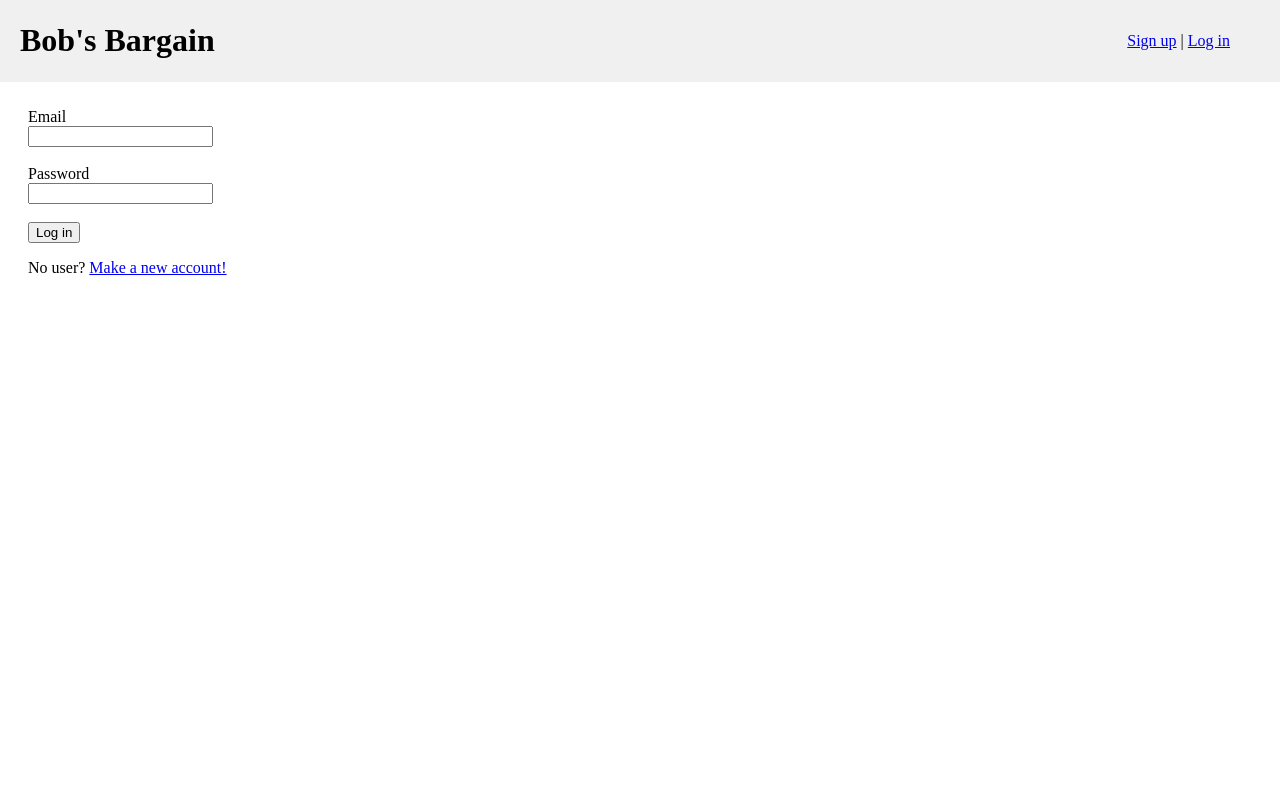
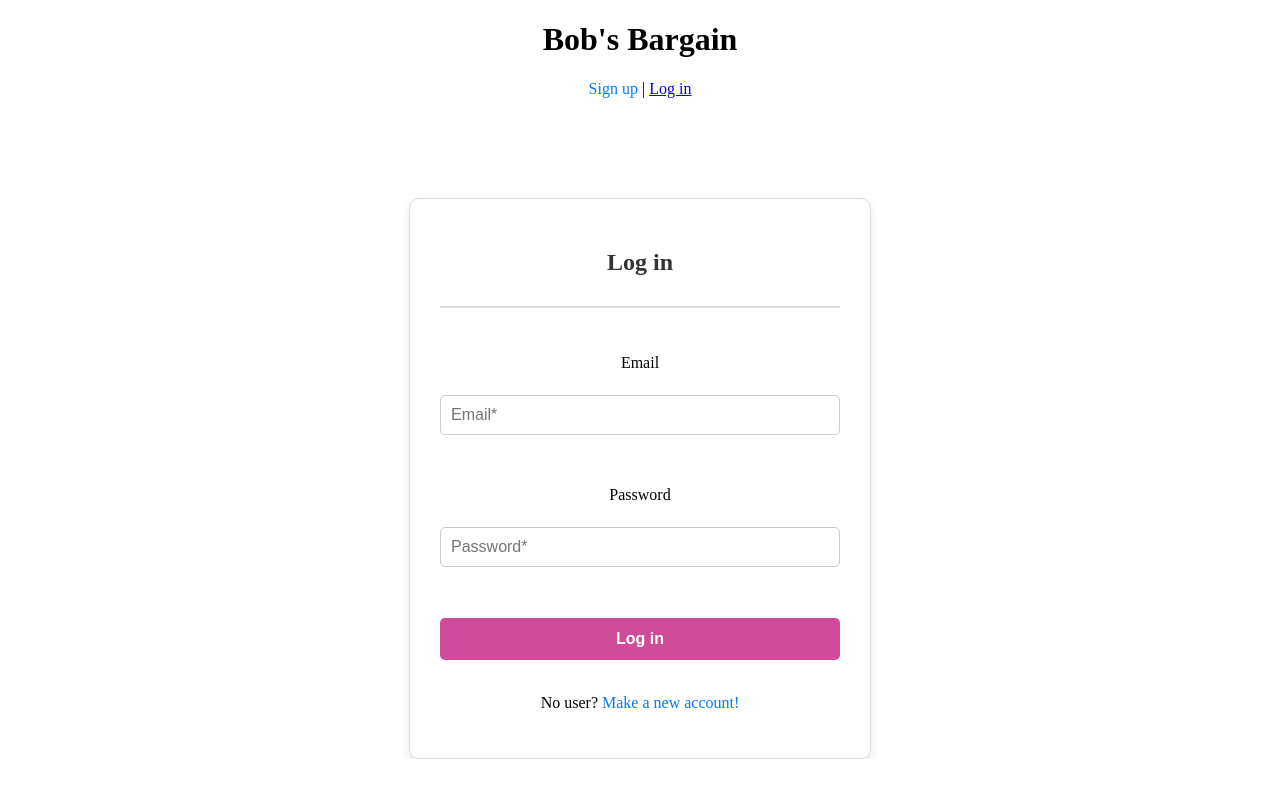
Before and after one commit to maha897/frontend-bobs-bargain, a React (Vite) app: page /#/login in a window 1280 px wide. Built offline with nearby package versions, Linux system fonts and the light colour scheme.

Commit message:
styles for header/login/signup

```diff
--- a/src/App.css
+++ b/src/App.css
@@ -1,39 +1,143 @@
-.header {
-  display: flex;
-  justify-content: space-between;
-  align-items: center;
-  background-color: #f0f0f0;
-  padding: 1px 20px;
-  position: fixed;
-  top: 0;
-  left: 0;
-  width: 100%;
-  z-index: 1000;
-}
-
-.log-in {
-  margin-right: 70px;
-}
-
-.avatar-container {
-  margin-right: 70px;
+.app {
+  text-align: center;
 }
 
 .page {
-  margin-top: 80px;
-  padding: 20px;
-  box-sizing: border-box;
+  text-align: center;
+  margin-top: 100px;
 }
 
-.app {
+.login-page-container {
   display: flex;
+  justify-content: center;
+  align-items: center;
+  overflow: hidden;
 }
 
-.page {
-  flex-grow: 1;
+.login-form-container {
+  width: 400px;
+  background-color: #ffffff;
+  border: 1px solid #dddddd;
+  padding: 30px;
+  border-radius: 10px;
+  box-shadow: 0px 4px 10px rgba(0, 0, 0, 0.1);
+  overflow: hidden;
 }
 
-.search-bar-container {
-  border: 1px solid #eee;
-  padding: 15px;
+.login-form {
+  display: flex;
+  flex-direction: column;
 }
+
+.login-form label {
+  font-size: 16px;
+  margin-bottom: 5px;
+}
+
+.login-form input {
+  padding: 10px;
+  margin-bottom: 15px;
+  border: 1px solid #cccccc;
+  border-radius: 5px;
+  font-size: 16px;
+}
+
+.login-form button {
+  padding: 12px 24px;
+  font-size: 16px;
+  font-weight: bold;
+  background-color: #ce4c9a;
+  color: #ffffff;
+  border: none;
+  border-radius: 5px;
+  cursor: pointer;
+  transition: background-color 0.3s, color 0.3s;
+}
+
+.login-form button:hover {
+  background-color: #bb3e89;
+}
+
+.sign-up {
+  color: #007bff;
+  text-decoration: none;
+}
+
+.sign-up:hover {
+  text-decoration: underline;
+}
+
+.signup-page-container {
+  display: flex;
+  justify-content: center;
+  align-items: center;
+  overflow: hidden;
+}
+
+.signup-form-container {
+  width: 400px;
+  background-color: #ffffff;
+  border: 1px solid #dddddd;
+  padding: 30px;
+  border-radius: 10px;
+  box-shadow: 0px 4px 10px rgba(0, 0, 0, 0.1);
+  overflow: hidden;
+  margin-bottom: 50px;
+}
+
+.signup-form {
+  display: flex;
+  flex-direction: column;
+}
+
+.signup-form label {
+  font-size: 16px;
+  margin-bottom: 5px;
+}
+
+.signup-form input {
+  padding: 10px;
+  margin-bottom: 15px;
+  border: 1px solid #cccccc;
+  border-radius: 5px;
+  font-size: 16px;
+}
+
+.signup-form button {
+  padding: 12px 24px;
+  font-size: 16px;
+  font-weight: bold;
+  background-color: #ce4c9a;
+  color: #ffffff;
+  border: none;
+  border-radius: 5px;
+  cursor: pointer;
+  transition: background-color 0.3s, color 0.3s;
+}
+
+.signup-form button:hover {
+  background-color: #bb3e89;
+}
+
+.signup-form a:hover {
+  text-decoration: underline;
+}
+.signup-form-container h2 {
+  margin-bottom: 20px;
+  color: #333333;
+}
+
+.login-form-container h2 {
+  margin-bottom: 20px;
+  color: #333333;
+}
+
+.line-div {
+  margin-top: 30px;
+  margin-bottom: 20px;
+}
+
+.line-div hr {
+  border: 0;
+  border-top: 2px solid #dddddd;
+}
--- a/src/components/Auth/LogInPage.jsx
+++ b/src/components/Auth/LogInPage.jsx
@@ -46,6 +46,11 @@ function LogInPage() {
   return (
     <div className="login-page-container">
       <div className="login-form-container">
+        <h2>Log in</h2>
+        <div className="line-div">
+          <hr></hr>
+          <br />
+        </div>
         <form className="login-form" onSubmit={logIn}>
           <label htmlFor="email">Email</label> <br />
           <input
@@ -53,6 +58,7 @@ function LogInPage() {
             name="email"
             onChange={handleChange}
             value={inputData.email}
+            placeholder="Email*"
           />
           <br />
           <br />
@@ -62,12 +68,18 @@ function LogInPage() {
             name="password"
             onChange={handleChange}
             value={inputData.password}
+            placeholder="Password*"
           />
           <br />
           <br />
-          <button>Log in</button>
+          <button className="button">Log in</button>
           <br />
-          <p>No user? <Link className="sign-up" to={"/signup"}>Make a new account!</Link></p>
+          <p>
+            No user?{" "}
+            <Link className="sign-up" to={"/signup"}>
+              Make a new account!
+            </Link>
+          </p>
         </form>
       </div>
     </div>
--- a/src/components/Auth/SignUpPage.jsx
+++ b/src/components/Auth/SignUpPage.jsx
@@ -49,6 +49,11 @@ function SignUpPage() {
   return (
     <div className="signup-page-container">
       <div className="signup-form-container">
+        <h2>Sign up</h2>
+        <div className="line-div">
+          <hr></hr>
+          <br/>
+        </div>
         <form className="signup-form" onSubmit={submitForm}>
           <label htmlFor="firstName">First name</label> <br />
           <input
@@ -57,9 +62,9 @@ function SignUpPage() {
             onChange={handleChange}
             value={inputData.firstName}
             required
+            placeholder="First name*"
           />
-          <br />
-          <br />
+
           <label htmlFor="lastName">Last name</label> <br />
           <input
             type="text"
@@ -67,9 +72,8 @@ function SignUpPage() {
             onChange={handleChange}
             value={inputData.lastName}
             required
+            placeholder="Last name*"
           />
-          <br />
-          <br />
           <label htmlFor="email">Email</label> <br />
           <input
             type="email"
@@ -77,9 +81,9 @@ function SignUpPage() {
             onChange={handleChange}
             value={inputData.email}
             required
+            placeholder="Email*"
           />
-          <br />
-          <br />
+
           <label htmlFor="phone">Phone</label> <br />
           <input
             type="number"
@@ -87,9 +91,8 @@ function SignUpPage() {
             onChange={handleChange}
             value={inputData.phone}
             required
+            placeholder="Phone*"
           />
-          <br />
-          <br />
           <label htmlFor="password">Password</label> <br />
           <input
             type="password"
@@ -97,6 +100,7 @@ function SignUpPage() {
             onChange={handleChange}
             value={inputData.password}
             required
+            placeholder="Password*"
           />
           <br />
           <br />
```
